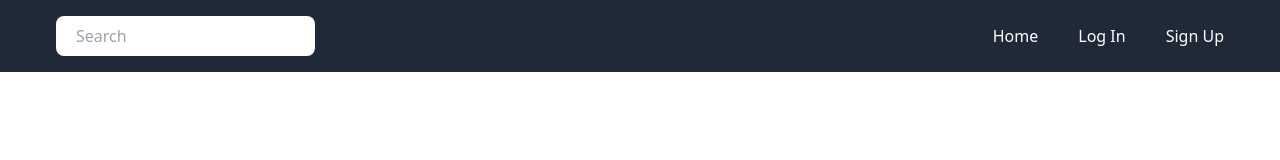
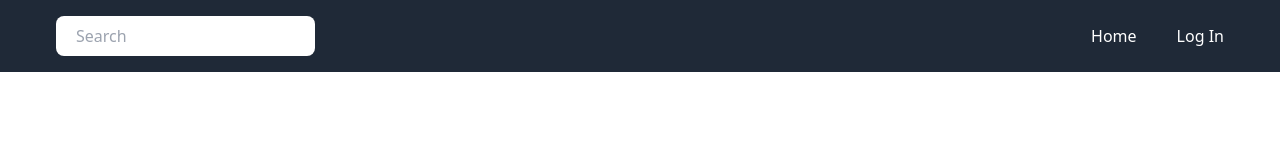
Before and after one commit to hasnat-shohag/online-food-order-management-system, a React (Vite) app: page / in a window 1280 px wide. Shown: the top 160 px of the page. Built offline with nearby package versions, Linux system fonts and the light colour scheme.

Commit message:
Condition Login

```diff
--- a/src/components/NavBar.tsx
+++ b/src/components/NavBar.tsx
@@ -1,5 +1,5 @@
-// import { LOCAL_STORAGE_KEYS } from "../constants/Global";
-// import { clearStorage, getAuthToken } from "../utils/token";
+import { LOCAL_STORAGE_KEYS } from "../constants/Global";
+import { clearStorage, getAuthToken } from "../utils/token";
 
 const Navbar = () => {
 	const navItems = [
@@ -8,17 +8,15 @@ const Navbar = () => {
 			key: "home",
 			path: "/",
 		},
-		{
-			title: "Log In",
-			key: "logIn",
-			path: "/login",
-		},
-		{
-			title: "Sign Up",
-			key: "signUp",
-			path: "/signup",
-		},
 	];
+
+	const token = getAuthToken();
+
+	const handleLogout = (): void => {
+		clearStorage(LOCAL_STORAGE_KEYS.AUTH_TOKEN);
+		clearStorage(LOCAL_STORAGE_KEYS.AUTH_EMAIL);
+		clearStorage(LOCAL_STORAGE_KEYS.AUTH_NAME);
+	};
 
 	return (
 		<nav className="bg-gray-800 px-14">
@@ -41,6 +39,15 @@ const Navbar = () => {
 								</a>
 							</li>
 						))}
+						<li className="text-white">
+							{token ? (
+								<a href="/" onClick={handleLogout}>
+									log out
+								</a>
+							) : (
+								<a href="/auth/login">Log In</a>
+							)}
+						</li>
 					</ul>
 				</div>
 			</div>
```
